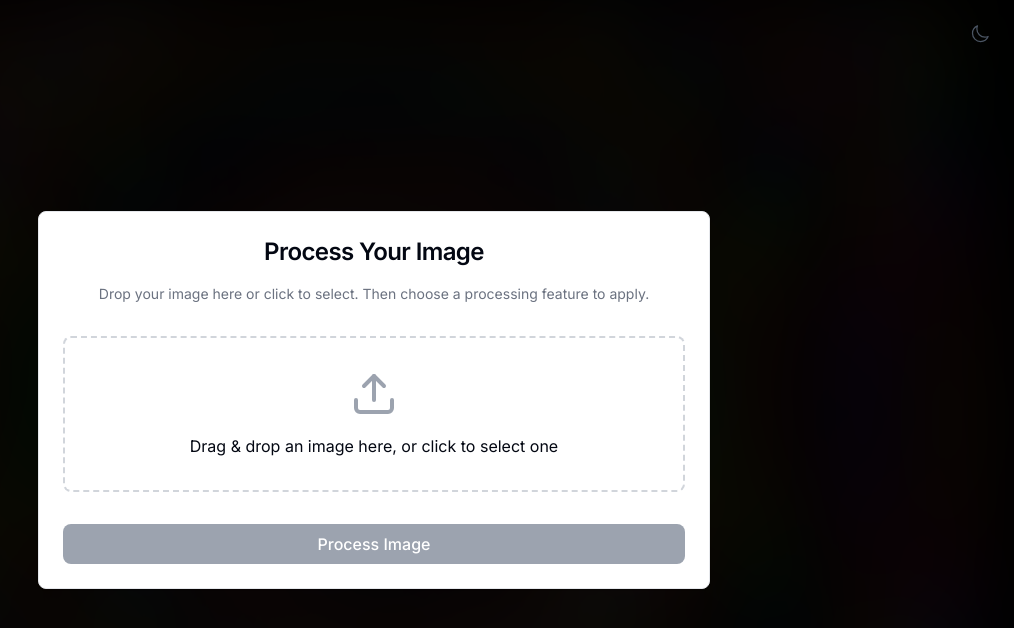
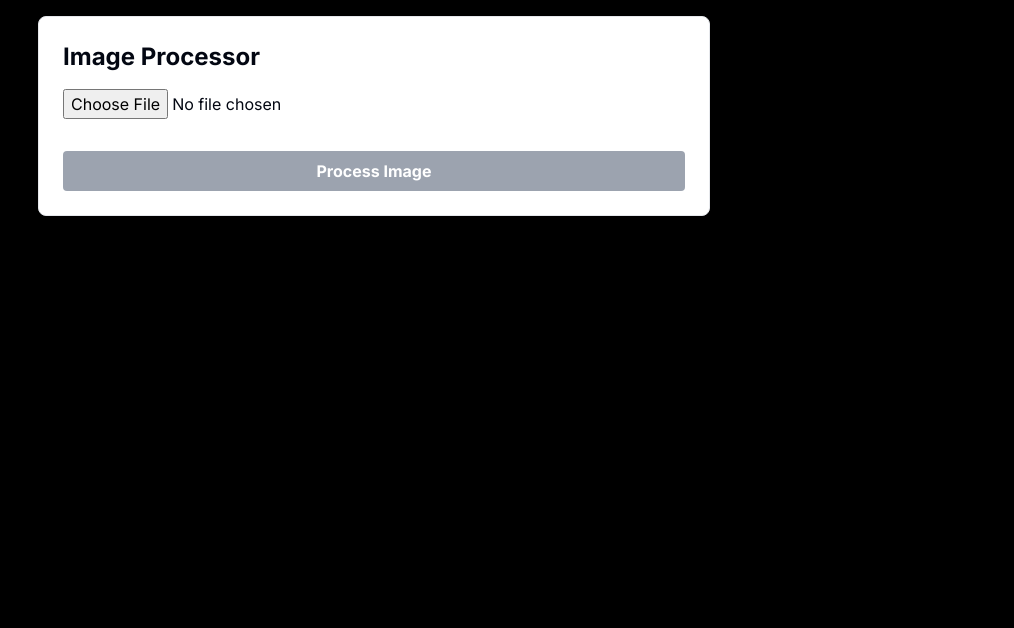
Before and after one commit to visionaryvybes/ai-artisan, a Next.js app: page /process in a window 1280 px wide. Shown: the top 628 px of the page, without its empty margins (266-1280 px from the left). Built offline with nearby package versions, Linux system fonts and the light colour scheme.

Commit message:
Simplify entire application for reliability

```diff
--- a/src/app/api/process/route.ts
+++ b/src/app/api/process/route.ts
@@ -1,6 +1,5 @@
 import { NextRequest, NextResponse } from 'next/server';
 import sharp from 'sharp';
-import { MAX_FILE_SIZE } from '@/config/ai-models';
 
 export const dynamic = 'force-dynamic';
 export const maxDuration = 60; // Maximum allowed for Hobby plan
@@ -8,86 +7,31 @@ export const runtime = 'nodejs'; // Use Node.js runtime for Sharp
 
 export async function POST(request: NextRequest) {
   try {
-    // Log request headers
-    const headers = Object.fromEntries(request.headers.entries());
-    console.log('Request headers:', headers);
+    const formData = await request.formData();
+    const file = formData.get('image') as Blob;
 
-    const formData = await request.formData();
-    const image = formData.get('image') as File;
-    const feature = formData.get('feature') as string || 'enhance';
-    const enhancementLevel = parseFloat(formData.get('enhancementLevel') as string) || 1.0;
-
-    if (!image) {
-      return NextResponse.json({
-        error: 'No image provided',
-        details: 'The image file is missing from the request'
-      }, { status: 400 });
+    if (!file) {
+      return NextResponse.json({ error: 'No image provided' }, { status: 400 });
     }
 
-    if (!(image instanceof File)) {
-      return NextResponse.json({
-        error: 'Invalid image format',
-        details: `Expected File, got ${typeof image}`
-      }, { status: 400 });
-    }
+    const buffer = Buffer.from(await file.arrayBuffer());
 
-    if (image.size > MAX_FILE_SIZE) {
-      return NextResponse.json({
-        error: 'File too large',
-        details: `Max size: ${MAX_FILE_SIZE / 1024 / 1024}MB, got: ${image.size / 1024 / 1024}MB`
-      }, { status: 400 });
-    }
-
-    try {
-      const bytes = await image.arrayBuffer();
-      const buffer = Buffer.from(bytes);
-
-      // Validate buffer
-      if (!buffer || buffer.length === 0) {
-        return NextResponse.json({
-          error: 'Invalid image data',
-          details: 'Failed to convert image to buffer'
-        }, { status: 400 });
-      }
-
-      // Basic image validation
-      const metadata = await sharp(buffer).metadata();
-      if (!metadata.width || !metadata.height) {
-        return NextResponse.json({
-          error: 'Invalid image',
-          details: 'Could not read image dimensions'
-        }, { status: 400 });
-      }
-
-      // Process image with minimal operations
+    // Simple resize and format conversion
     const processedBuffer = await sharp(buffer)
-        .resize(800, 800, {
-          fit: 'inside',
-          withoutEnlargement: true
-        })
-        .webp({ quality: 80 })
+      .resize(800, 800, { fit: 'inside' })
+      .webp()
       .toBuffer();
 
     return new NextResponse(processedBuffer, {
       headers: {
         'Content-Type': 'image/webp',
-          'Cache-Control': 'no-cache',
         'Content-Length': processedBuffer.length.toString()
       }
     });
-
-    } catch (sharpError) {
-      console.error('Sharp processing error:', sharpError);
+  } catch (error) {
+    console.error('Processing error:', error);
     return NextResponse.json({
-        error: 'Image processing failed',
-        details: sharpError instanceof Error ? sharpError.message : 'Unknown Sharp error'
-      }, { status: 500 });
-    }
-
-  } catch (error) {
-    console.error('API error:', error);
-    return NextResponse.json({
-      error: 'Server error',
+      error: 'Failed to process image',
       details: error instanceof Error ? error.message : 'Unknown error'
     }, { status: 500 });
   }
--- a/src/app/process/page.tsx
+++ b/src/app/process/page.tsx
@@ -1,59 +1,29 @@
 'use client';
 
-import { useState, useCallback } from 'react';
-import { useDropzone } from 'react-dropzone';
-import { Card, CardContent, CardDescription, CardTitle } from "@/components/ui/card";
-import { WarpBackground } from "@/components/ui/warp-background";
-import { ThemeToggle } from "@/components/ThemeToggle";
-import type { AIFeature } from '@/config/ai-models';
+import { useState } from 'react';
+import { Card, CardContent } from "@/components/ui/card";
 import Image from 'next/image';
-import {
-  Sparkles,
-  Palette,
-  Brush,
-  UserCircle,
-  Layers,
-  Upload
-} from 'lucide-react';
-
-const FEATURE_ICONS = {
-  enhance: { icon: Sparkles, label: 'Enhance image quality and resolution' },
-  colorize: { icon: Palette, label: 'Add color to black and white images' },
-  style: { icon: Brush, label: 'Apply artistic styles to images' },
-  face: { icon: UserCircle, label: 'Enhance and restore facial features' },
-  segment: { icon: Layers, label: 'Segment image into distinct parts' },
-};
 
 export default function ProcessPage() {
   const [selectedImage, setSelectedImage] = useState<File | null>(null);
   const [previewUrl, setPreviewUrl] = useState<string | null>(null);
   const [processedUrl, setProcessedUrl] = useState<string | null>(null);
-  const [selectedFeature, setSelectedFeature] = useState<AIFeature | null>(null);
   const [isProcessing, setIsProcessing] = useState(false);
   const [error, setError] = useState<string | null>(null);
 
-  const onDrop = useCallback((acceptedFiles: File[]) => {
-    const file = acceptedFiles[0];
+  const handleImageChange = (event: React.ChangeEvent<HTMLInputElement>) => {
+    const file = event.target.files?.[0];
     if (file) {
       setSelectedImage(file);
       setPreviewUrl(URL.createObjectURL(file));
       setProcessedUrl(null);
       setError(null);
     }
-  }, []);
-
-  const { getRootProps, getInputProps, isDragActive } = useDropzone({
-    onDrop,
-    accept: {
-      'image/*': ['.png', '.jpg', '.jpeg', '.webp']
-    },
-    maxFiles: 1,
-    maxSize: 10 * 1024 * 1024
-  });
+  };
 
   const processImage = async () => {
-    if (!selectedImage || !selectedFeature) {
-      setError('Please select an image and a processing feature');
+    if (!selectedImage) {
+      setError('Please select an image');
       return;
     }
 
@@ -63,40 +33,20 @@ export default function ProcessPage() {
 
       const formData = new FormData();
       formData.append('image', selectedImage);
-      formData.append('feature', selectedFeature);
 
       const response = await fetch('/api/process', {
         method: 'POST',
         body: formData
       });
 
-      const contentType = response.headers.get('content-type');
-
       if (!response.ok) {
-        let errorMessage = 'Failed to process image';
-        try {
-          const errorData = await response.json();
-          errorMessage = errorData.error || errorData.details || errorMessage;
-        } catch {
-          // If we can't parse the error as JSON, use the status text
-          errorMessage = `Error: ${response.status} ${response.statusText}`;
-        }
-        throw new Error(errorMessage);
-      }
-
-      if (!contentType?.includes('image/')) {
-        throw new Error('Server did not return an image');
+        throw new Error('Failed to process image');
       }
 
       const blob = await response.blob();
-      if (blob.size === 0) {
-        throw new Error('Received empty image data');
-      }
-
       const url = URL.createObjectURL(blob);
       setProcessedUrl(url);
     } catch (error) {
-      console.error('Processing error:', error);
       setError(error instanceof Error ? error.message : 'Failed to process image');
     } finally {
       setIsProcessing(false);
@@ -104,124 +54,72 @@ export default function ProcessPage() {
   };
 
   return (
-    <WarpBackground>
-      <div className="absolute right-4 top-4 z-50">
-        <ThemeToggle />
+    <div className="container mx-auto p-4">
+      <Card className="mx-auto max-w-2xl">
+        <CardContent className="p-6">
+          <h1 className="mb-4 text-2xl font-bold">Image Processor</h1>
+
+          <div className="mb-4">
+            <input
+              type="file"
+              accept="image/*"
+              onChange={handleImageChange}
+              className="mb-4 w-full"
+            />
           </div>
 
-      <div className="container mx-auto flex flex-col items-center gap-8 p-6">
-        <Card className="w-full max-w-2xl">
-          <CardContent className="flex flex-col gap-4 p-6">
-            <CardTitle className="text-center text-2xl">Process Your Image</CardTitle>
-            <CardDescription className="text-center">
-              Drop your image here or click to select. Then choose a processing feature to apply.
-            </CardDescription>
-
-            <div
-              {...getRootProps()}
-              className={`mt-4 cursor-pointer rounded-lg border-2 border-dashed p-8 text-center transition-colors
-                ${isDragActive ? 'border-blue-500 bg-blue-50 dark:bg-blue-900/10' : 'border-gray-300 dark:border-gray-700'}
-              `}
-            >
-              <input {...getInputProps()} />
-              {previewUrl ? (
-                <div className="relative h-96 w-full">
+          {previewUrl && (
+            <div className="mb-4">
+              <h2 className="mb-2 text-lg font-semibold">Preview:</h2>
+              <div className="relative h-64 w-full">
                 <Image
                   src={previewUrl}
                   alt="Preview"
                   fill
-                    className="rounded-lg object-contain"
+                  className="rounded object-contain"
                   unoptimized
                 />
               </div>
-              ) : (
-                <div className="flex flex-col items-center gap-4">
-                  <Upload className="h-12 w-12 text-gray-400" />
-                  <p>Drag & drop an image here, or click to select one</p>
-                </div>
-              )}
-            </div>
-
-            {selectedImage && (
-              <div className="grid grid-cols-1 gap-4 sm:grid-cols-2 lg:grid-cols-3">
-                {Object.entries(FEATURE_ICONS).map(([key, { icon: Icon, label }]) => (
-                  <Card
-                    key={key}
-                    className={`group cursor-pointer transition-all hover:scale-105 hover:bg-gradient-to-br hover:from-indigo-50 hover:to-purple-50 dark:hover:from-indigo-950 dark:hover:to-purple-950 ${
-                      selectedFeature === key ? 'ring-2 ring-indigo-500 bg-indigo-50 dark:bg-indigo-950' : ''
-                    }`}
-                    onClick={() => setSelectedFeature(key as AIFeature)}
-                  >
-                    <CardContent className="flex flex-col items-center gap-4 p-4">
-                      <div className={`rounded-full p-3 text-white transition-transform group-hover:scale-110 ${
-                        selectedFeature === key
-                          ? 'bg-indigo-500'
-                          : 'bg-gradient-to-br from-indigo-500 to-purple-500'
-                      }`}>
-                        <Icon size={24} />
-                      </div>
-                      <CardDescription className="text-center">
-                        {label}
-                      </CardDescription>
-                    </CardContent>
-                  </Card>
-                ))}
             </div>
           )}
 
           {error && (
-              <div className="rounded-lg bg-red-50 p-4 text-red-700 dark:bg-red-900/10 dark:text-red-400">
+            <div className="mb-4 rounded bg-red-100 p-3 text-red-700">
               {error}
             </div>
           )}
 
           <button
             onClick={processImage}
-              disabled={!selectedImage || !selectedFeature || isProcessing}
-              className={`mt-4 rounded-lg px-4 py-2 font-medium text-white transition-colors
-                ${
-                  !selectedImage || !selectedFeature || isProcessing
-                    ? 'bg-gray-400 cursor-not-allowed'
-                    : 'bg-indigo-500 hover:bg-indigo-600'
-                }
-              `}
+            disabled={!selectedImage || isProcessing}
+            className="w-full rounded bg-blue-500 px-4 py-2 font-bold text-white hover:bg-blue-700 disabled:bg-gray-400"
           >
-              {isProcessing ? (
-                <div className="flex items-center gap-2">
-                  <div className="h-5 w-5 animate-spin rounded-full border-2 border-white border-t-transparent"></div>
-                  <span>Processing...</span>
-                </div>
-              ) : (
-                'Process Image'
-              )}
+            {isProcessing ? 'Processing...' : 'Process Image'}
           </button>
-          </CardContent>
-        </Card>
 
           {processedUrl && (
-          <Card className="w-full max-w-2xl">
-            <CardContent className="p-6">
-              <CardTitle className="mb-4 text-center text-2xl">Result</CardTitle>
-              <div className="relative h-96 w-full">
+            <div className="mt-8">
+              <h2 className="mb-2 text-lg font-semibold">Processed Image:</h2>
+              <div className="relative h-64 w-full">
                 <Image
                   src={processedUrl}
                   alt="Processed"
                   fill
-                  className="rounded-lg object-contain"
+                  className="rounded object-contain"
                   unoptimized
                 />
               </div>
               <a
                 href={processedUrl}
                 download="processed-image.webp"
-                className="mt-4 block rounded-lg bg-green-500 px-4 py-2 text-center font-medium text-white hover:bg-green-600"
+                className="mt-4 block rounded bg-green-500 px-4 py-2 text-center font-bold text-white hover:bg-green-700"
               >
-                Download Processed Image
+                Download
               </a>
+            </div>
+          )}
         </CardContent>
       </Card>
-        )}
     </div>
-    </WarpBackground>
   );
 }
```
Also changed, not shown: package.json (+14 -14 lines). Lines whose indentation alone changed are shown as unchanged.
